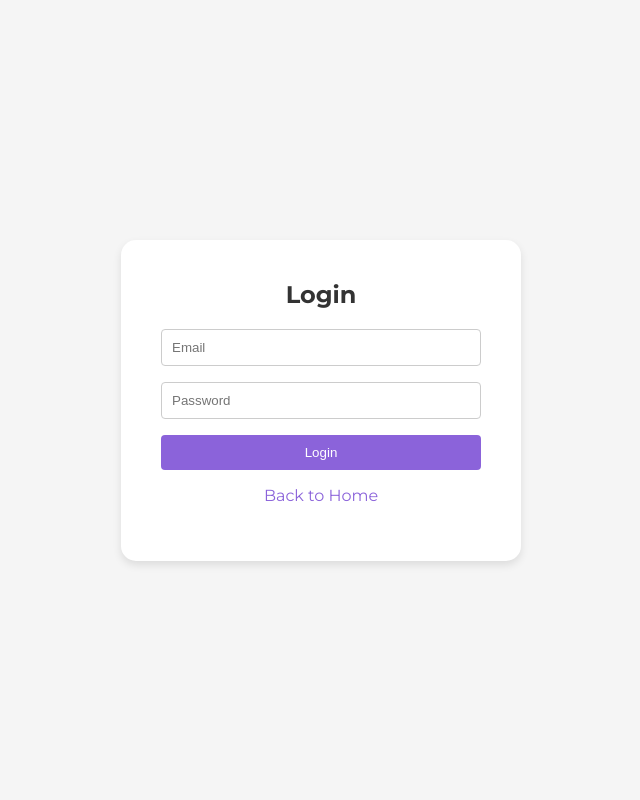
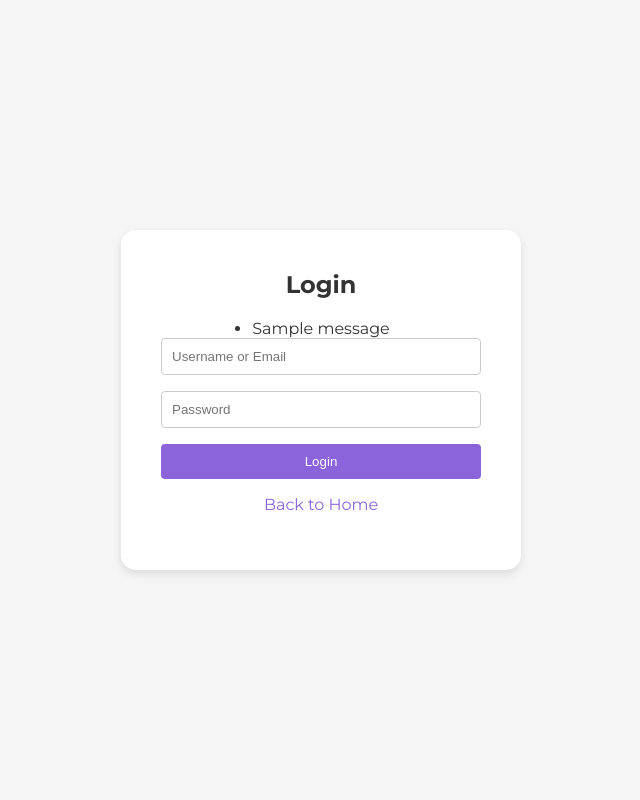
Before and after one commit to rinabug/music-buddy, a Flask app: page /login in a window 1280 px wide. Shown: the whole page, without its empty margins (319-959 px from the left). Run offline with Flask 3, Linux system fonts and the light colour scheme; tables that the repository leaves empty hold one stand-in row (values such as "Sample post"); one stand-in notice (Sample message) is shown.

Commit message:
Update login.html

```diff
--- a/templates/login.html
+++ b/templates/login.html
@@ -4,22 +4,31 @@
     <meta charset="UTF-8">
     <meta name="viewport" content="width=device-width, initial-scale=1.0">
     <title>Login</title>
-    <link rel="stylesheet" href="{{ url_for('static', filename='css/styles.css')}}">
+    <link rel="stylesheet" href="{{ url_for('static', filename='css/styles.css') }}">
     <link href="https://fonts.googleapis.com/css2?family=Montserrat:wght@400;700&family=Roboto:wght@400;700&display=swap" rel="stylesheet">
 </head>
 <body>
     <div class="login-container">
         <div class="form-bubble">
             <h2>Login</h2>
-            <form id="login-form">
-                <input type="email" id="email" placeholder="Email" required>
-                <input type="password" id="password" placeholder="Password" required>
+            {% with messages = get_flashed_messages() %}
+                {% if messages %}
+                    <ul class="flash-messages">
+                        {% for message in messages %}
+                            <li>{{ message }}</li>
+                        {% endfor %}
+                    </ul>
+                {% endif %}
+            {% endwith %}
+            <form id="login-form" action="{{ url_for('login') }}" method="POST">
+                <input type="text" id="identifier" name="identifier" placeholder="Username or Email" required>
+                <input type="password" id="password" name="password" placeholder="Password" required>
                 <button type="submit">Login</button>
             </form>
             <a href="{{ url_for('start_page') }}" class="B-home">Back to Home</a>
         </div>
-        <!-- <a href="" class="">Forgot Password?</a> !-->
+        <!-- <a href="" class="">Forgot Password?</a> -->
     </div>
-    <script src="{{ url_for('static', filename='js/signup.js') }}"></script>
+    <script src="{{ url_for('static', filename='js/login.js') }}"></script>
 </body>
 </html>
```
